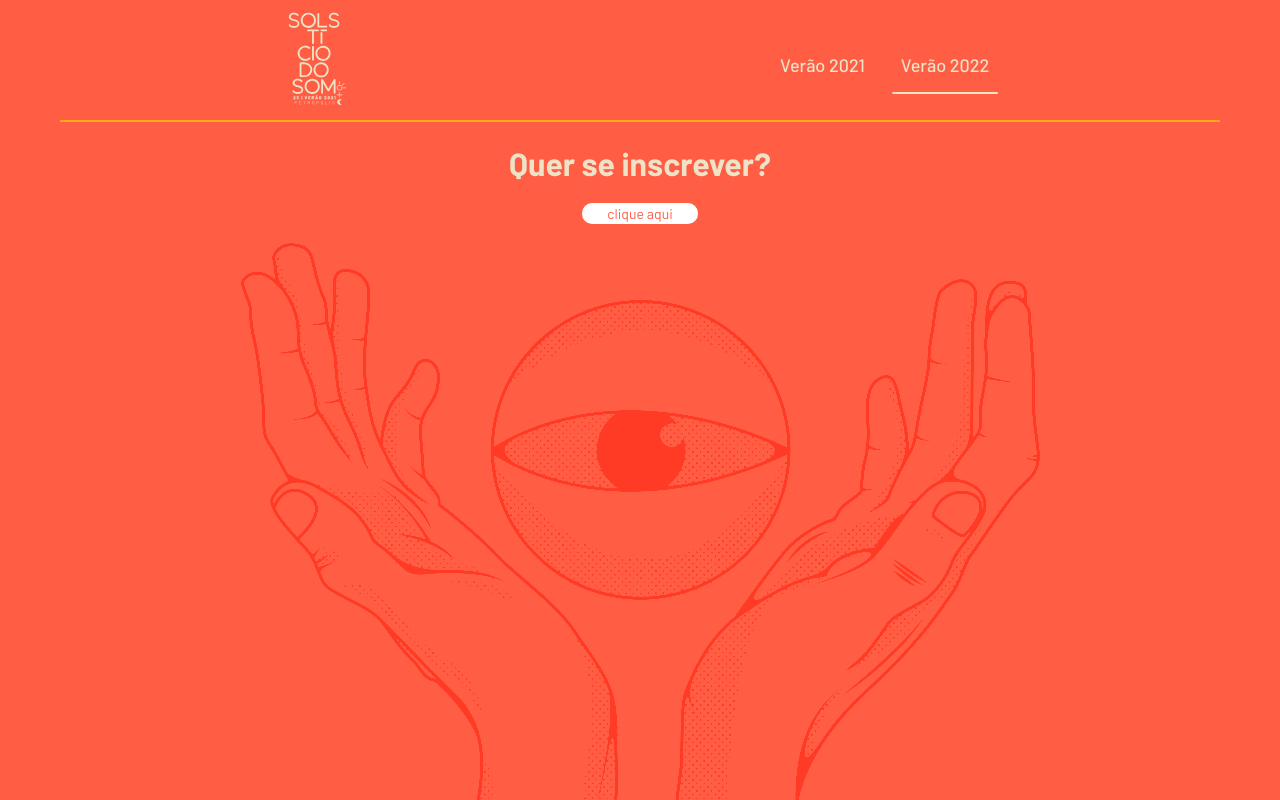
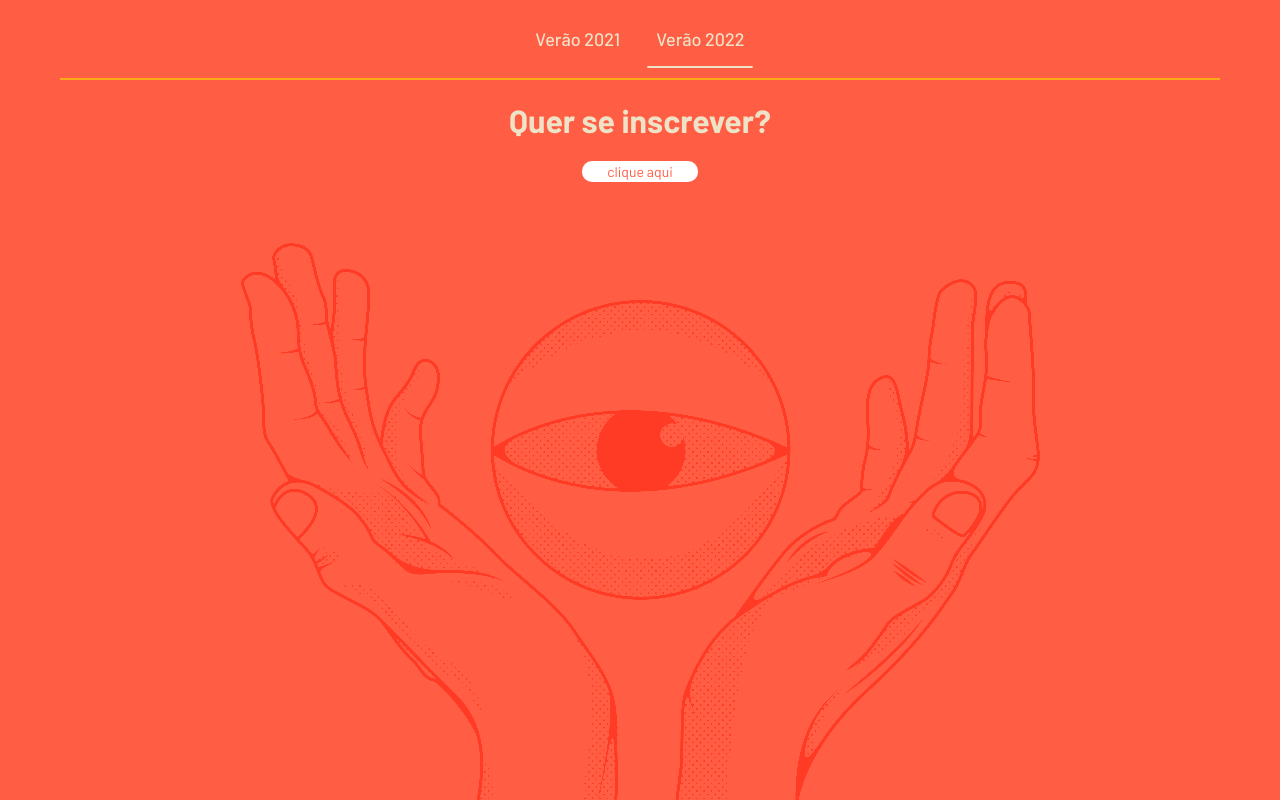
Before and after one commit to gechternachtv/sols, a Svelte app: page / in a window 1280 px wide. Built offline with nearby package versions, Linux system fonts and the light colour scheme.

Commit message:
header fix

```diff
--- a/src/Header.svelte
+++ b/src/Header.svelte
@@ -3,7 +3,7 @@
 </script>
 <main>
     <div class="max-container">
-        <a class="logo" href="/#/">
+        <!-- <a class="logo" href="/#/">
           {@html `
             <svg version="1.1" id="Layer_1" xmlns="http://www.w3.org/2000/svg" xmlns:xlink="http://www.w3.org/1999/xlink" x="0px" y="0px"
             viewBox="250 222 548 700" style="enable-background:new 0 0 1080 1080;" xml:space="preserve">
@@ -264,7 +264,7 @@
                           </style>
 
             `}
-          </a>
+          </a> -->
         <nav>
             <a class:active="{$location === "/arquivo"}" href="/#/arquivo">Verão 2021</a>
             <a class:active="{$location === "/"}" href="/#/">Verão 2022</a>
@@ -302,6 +302,7 @@ nav {
   margin: auto;
   display: flex;
   flex-wrap: wrap;
+  padding-bottom:10px;
 }
 
 nav a {
```
